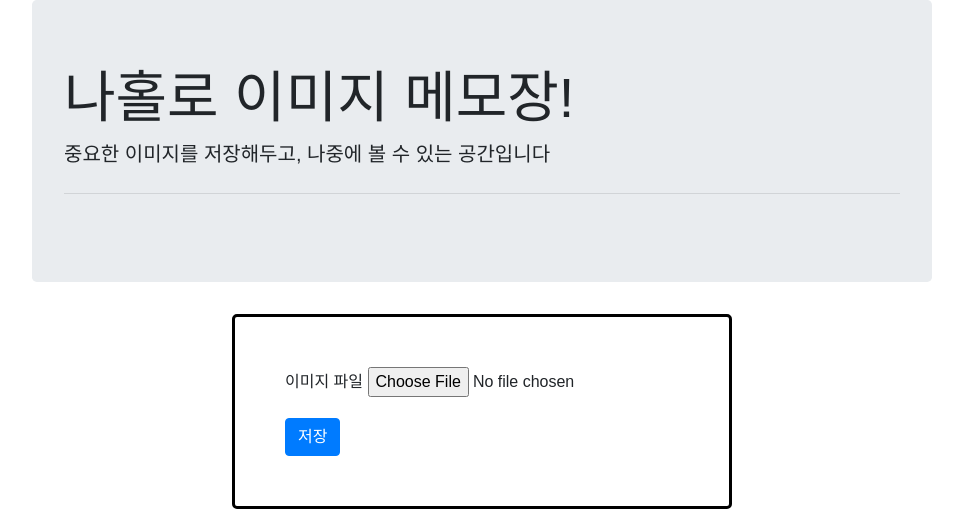
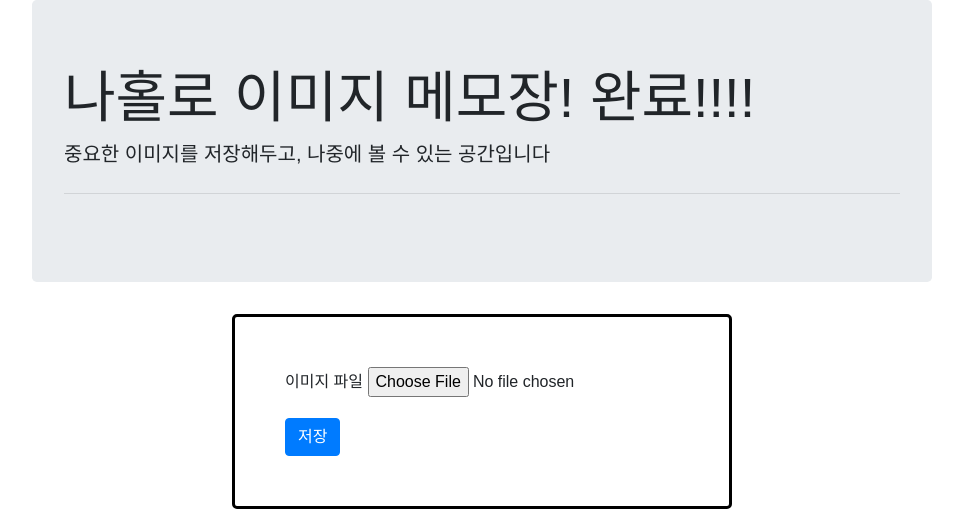
Before and after one commit to leawvc/aws-repo, a plain HTML site: page index.html in a window 1280 px wide. Shown: the top 511 px of the page, without its empty margins (158-1121 px from the left). Drawn offline with nearby package versions, Linux system fonts and the light colour scheme; a web font is replaced by a local one.

Commit message:
second commit

```diff
--- a/index.html
+++ b/index.html
@@ -58,7 +58,7 @@
 <body>
 <div class="wrap">
     <div class="jumbotron">
-        <h1 class="display-4">나홀로 이미지 메모장!</h1>
+        <h1 class="display-4">나홀로 이미지 메모장! 완료!!!!</h1>
         <p class="lead">중요한 이미지를 저장해두고, 나중에 볼 수 있는 공간입니다</p>
         <hr class="my-4">
     </div>
```
